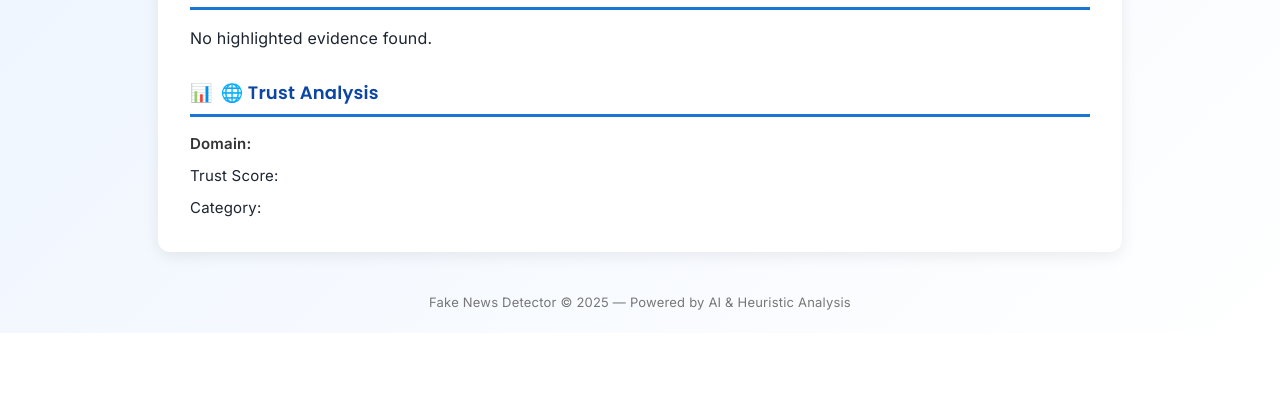
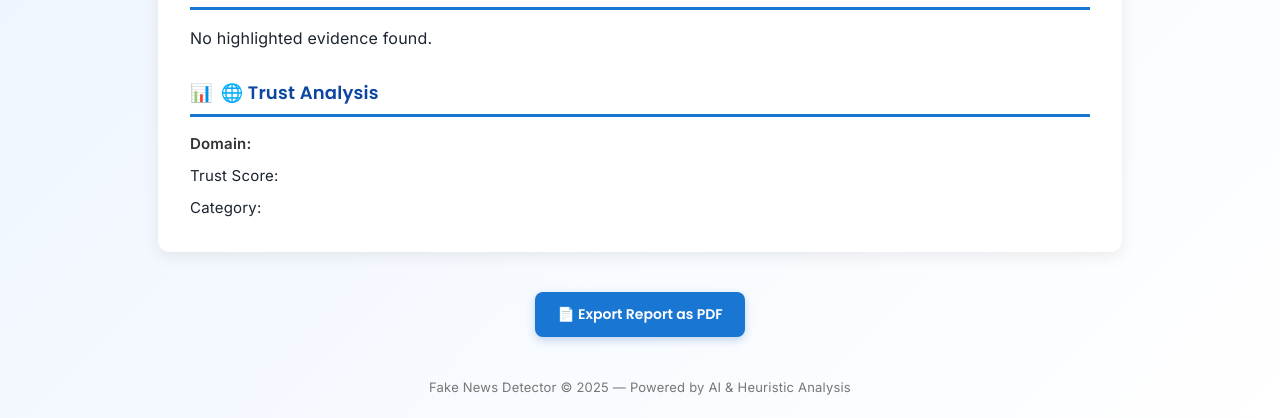
Before and after one commit to JazL0T/FakeNewsDetector, a Flask app: template backend/templates/full-report.html in a window 1280 px wide. Shown: the part 653-1071 px from the top of the page. Before the commit the page ends 986 px from the top, so only its background shows below. Run offline with Flask 3, Linux system fonts and the light colour scheme; the template is opened without the code that fills it, so the values that code supplies are empty; some libraries are stand-ins or nearby versions.

Commit message:
Update full-report.html

```diff
--- a/backend/templates/full-report.html
+++ b/backend/templates/full-report.html
@@ -5,6 +5,10 @@
   <title>Fake News Detector - Full Report</title>
   <link rel="icon" type="image/png" href="{{ url_for('static', filename='fakenewslogo.png') }}" />
   <link href="https://fonts.googleapis.com/css2?family=Inter:wght@400;500;600&family=Poppins:wght@600;700&display=swap" rel="stylesheet" />
+
+  <!-- jsPDF (for PDF export) -->
+  <script src="https://cdnjs.cloudflare.com/ajax/libs/jspdf/2.5.1/jspdf.umd.min.js"></script>
+  <script src="https://cdnjs.cloudflare.com/ajax/libs/html2canvas/1.4.1/html2canvas.min.js"></script>
 
   <style>
     :root {
@@ -200,6 +204,31 @@
       opacity: 0.8;
     }
 
+    /* ===== Buttons ===== */
+    .center {
+      text-align: center;
+      margin-top: 25px;
+    }
+
+    button {
+      background: var(--blue);
+      color: white;
+      border: none;
+      border-radius: 8px;
+      padding: 12px 22px;
+      font-weight: 600;
+      font-family: "Poppins", sans-serif;
+      font-size: 14px;
+      transition: all 0.3s ease;
+      cursor: pointer;
+      box-shadow: 0 3px 8px rgba(21,101,192,0.25);
+    }
+
+    button:hover {
+      background: var(--blue-dark);
+      transform: translateY(-2px);
+    }
+
     /* ===== Footer ===== */
     footer {
       text-align: center;
@@ -228,7 +257,7 @@
     <div class="username">👤 {{ username }}</div>
   </header>
 
-  <main>
+  <main id="report-content">
     <!-- Verdict Card -->
     <div class="verdict-card">
       {% if row[4] == '0' %}
@@ -314,11 +343,16 @@
     </section>
   </main>
 
+  <div class="center">
+    <button id="export-pdf">📄 Export Report as PDF</button>
+  </div>
+
   <footer>
     Fake News Detector © 2025 — Powered by AI & Heuristic Analysis
   </footer>
 
   <script>
+    // Animate confidence bar
     document.addEventListener("DOMContentLoaded", () => {
       const bar = document.querySelector(".confidence-fill");
       if (bar) {
@@ -327,6 +361,21 @@
         setTimeout(() => { bar.style.width = finalWidth; }, 200);
       }
     });
+
+    // Export to PDF
+    document.getElementById("export-pdf").addEventListener("click", async () => {
+      const { jsPDF } = window.jspdf;
+      const element = document.getElementById("report-content");
+
+      const canvas = await html2canvas(element, { scale: 2 });
+      const imgData = canvas.toDataURL("image/png");
+
+      const pdf = new jsPDF("p", "mm", "a4");
+      const pdfWidth = pdf.internal.pageSize.getWidth();
+      const pdfHeight = (canvas.height * pdfWidth) / canvas.width;
+      pdf.addImage(imgData, "PNG", 0, 0, pdfWidth, pdfHeight);
+      pdf.save("FakeNews_Report.pdf");
+    });
   </script>
 </body>
 </html>
```
